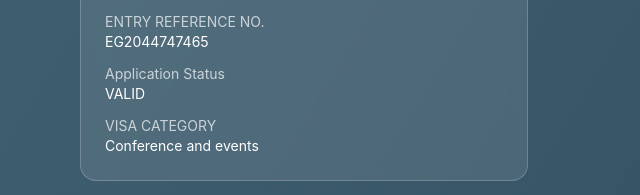
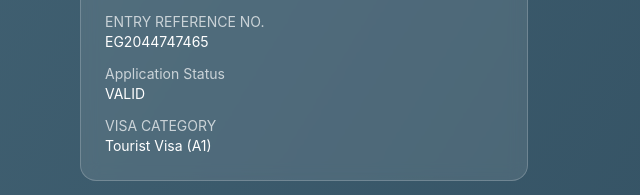
Before and after one commit to Mohtady-Ehab-Barakat/qt.github.io, a React (Vite) app: page / in a window 1280 px wide. Shown: the part 1040-1235 px from the top of the page, without its empty margins (336-976 px from the left). Built offline with nearby package versions, Linux system fonts and the light colour scheme.

Commit message:
Update App.tsx

```diff
--- a/src/app/App.tsx
+++ b/src/app/App.tsx
@@ -69,7 +69,7 @@
 
             <div>
               <p className="text-white/70">VISA CATEGORY</p>
-              <p className="text-white">Conference and events</p>
+              <p className="text-white">Tourist Visa (A1)</p>
             </div>
           </div>
         </div>
```
